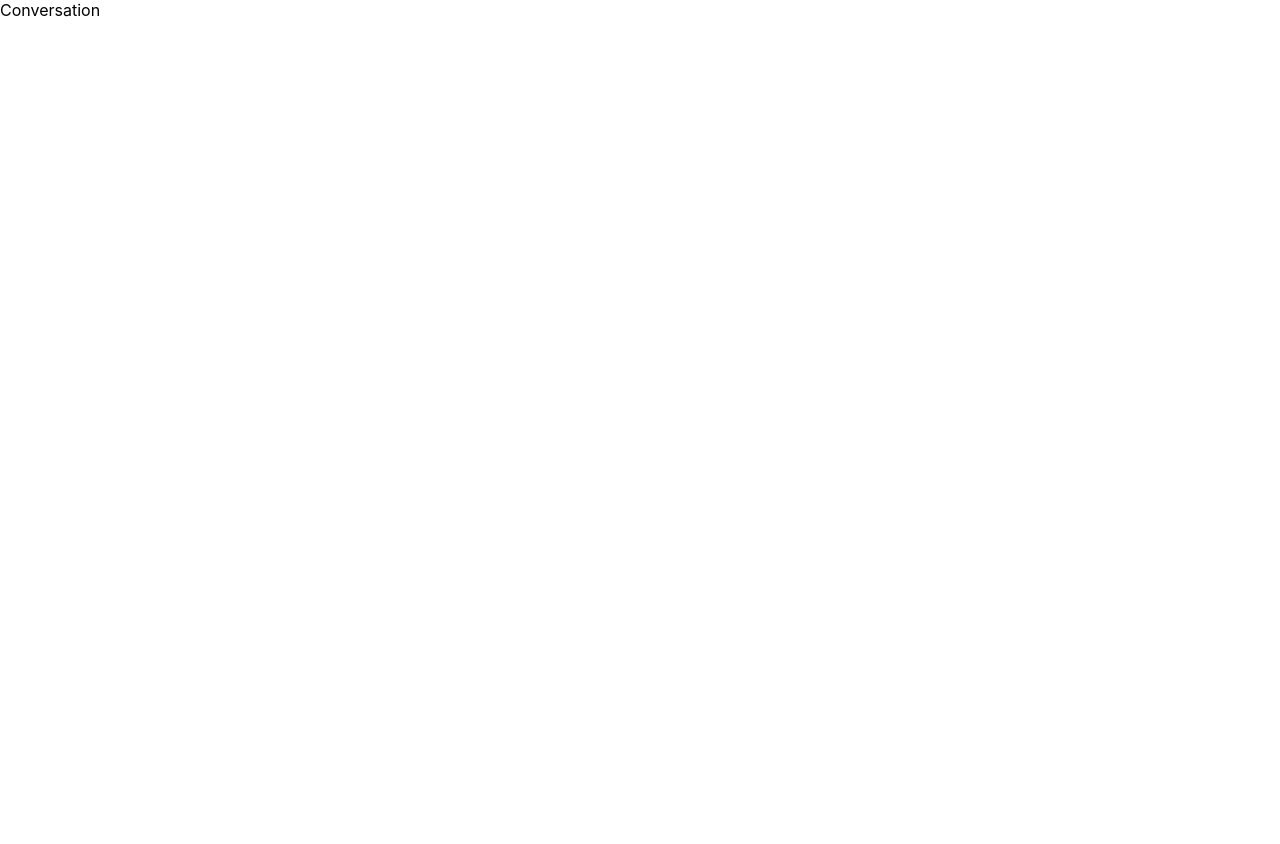
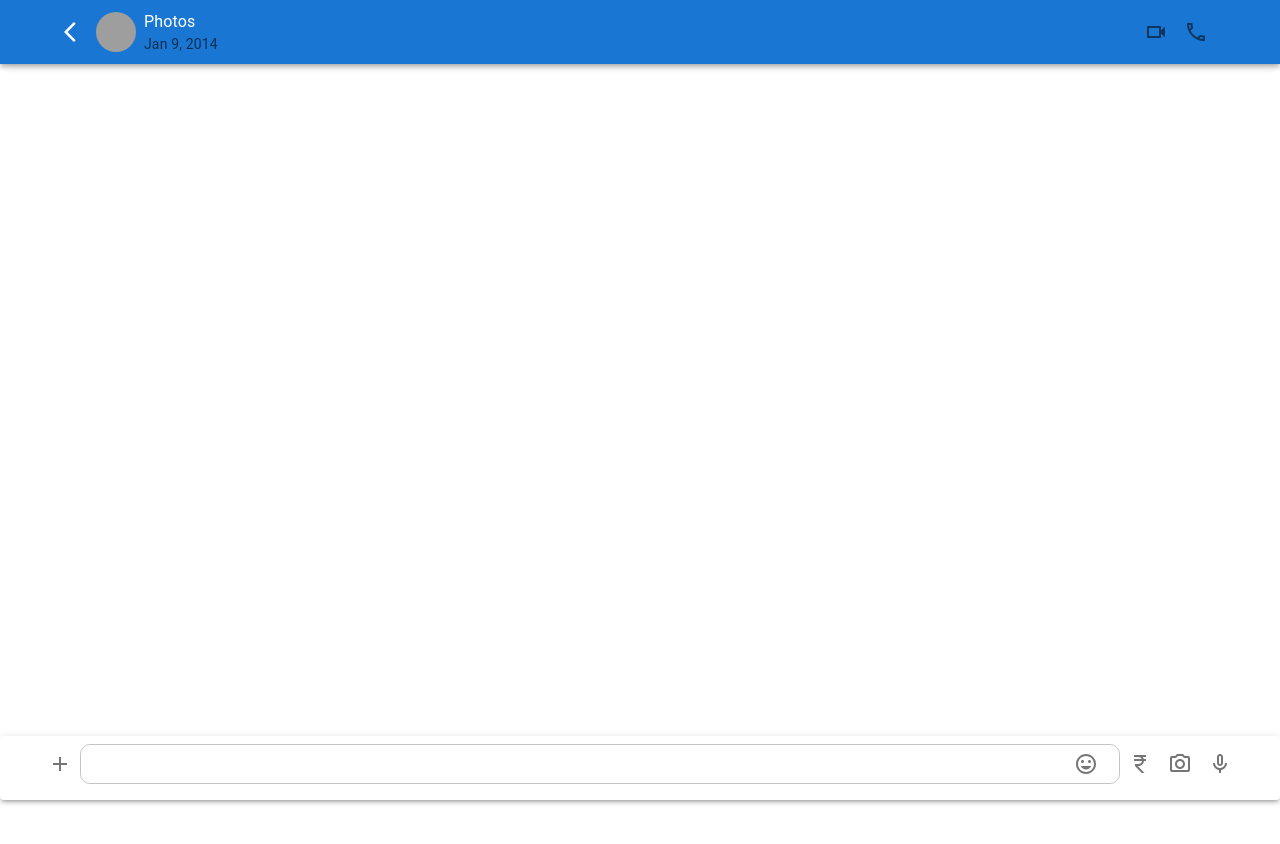
Before and after one commit to jaipatel248/WhatsApp-iOS-clone, a React (Create React App) app: page /chats/1/conversation in a window 1280 px wide. Shown: the top 844 px of the page. After the commit the page ends 800 px from the top, so only its background shows below. Built offline with nearby package versions, Linux system fonts and the light colour scheme; grey boxes are pictures that could not be loaded.

Commit message:
Added top and bottom bar for Conversation

```diff
--- a/src/App.tsx
+++ b/src/App.tsx
@@ -1,5 +1,4 @@
 import React from "react";
-import BottomBar from "./components/bottomBar/BottomBar";
 import { Box, Container } from "@mui/material";
 import { createBrowserRouter, Outlet, RouterProvider } from "react-router-dom";
 
@@ -13,7 +12,6 @@ function MyAPP() {
       <Box
         style={{
           overflow: "auto",
-          height: "100vh",
           paddingBottom: "100px",
         }}
       >
--- /dev/null
+++ b/src/screens/conversation/BottomChatBar.tsx
@@ -0,0 +1,77 @@
+import { Grid, IconButton, Paper, TextField } from "@mui/material";
+import React from "react";
+import InsertEmoticonIcon from "@mui/icons-material/InsertEmoticon";
+import AddIcon from "@mui/icons-material/Add";
+import CameraAltOutlinedIcon from "@mui/icons-material/CameraAltOutlined";
+import MicNoneOutlinedIcon from "@mui/icons-material/MicNoneOutlined";
+import CurrencyRupeeIcon from "@mui/icons-material/CurrencyRupee";
+type Props = {};
+
+const BottomChatBar = (props: Props) => {
+  return (
+    <Paper
+      sx={{
+        position: "fixed",
+        bottom: 0,
+        left: 0,
+        right: 0,
+        paddingX: 2,
+        paddingBottom: 2,
+        paddingTop: 1,
+      }}
+      elevation={3}
+    >
+      <Grid container justifyContent={"center"} alignItems={"center"}>
+        <Grid item>
+          <IconButton>
+            <AddIcon />
+          </IconButton>
+        </Grid>
+        <Grid item xs={6} lg={10}>
+          <TextField
+            sx={{ mr: 3 }} // Add border radius here
+            size="small"
+            InputProps={{
+              fullWidth: true,
+              endAdornment: (
+                <IconButton>
+                  <InsertEmoticonIcon />
+                </IconButton>
+              ),
+              style: {
+                borderRadius: "10px",
+              },
+            }}
+            inputProps={{
+              style: {
+                height: "1em",
+              },
+            }}
+            fullWidth
+          />
+        </Grid>
+        <Grid item>
+          <Grid container>
+            <Grid item>
+              <IconButton>
+                <CurrencyRupeeIcon />
+              </IconButton>
+            </Grid>
+            <Grid item>
+              <IconButton>
+                <CameraAltOutlinedIcon />
+              </IconButton>
+            </Grid>
+            <Grid item>
+              <IconButton>
+                <MicNoneOutlinedIcon />
+              </IconButton>
+            </Grid>
+          </Grid>
+        </Grid>
+      </Grid>
+    </Paper>
+  );
+};
+
+export default BottomChatBar;
--- a/src/screens/conversation/Conversation.tsx
+++ b/src/screens/conversation/Conversation.tsx
@@ -1,9 +1,20 @@
+import { Box } from "@mui/material";
 import React from "react";
 
+import BottomChatBar from "./BottomChatBar";
+import TopChatBar from "./TopChatBar";
 type Props = {};
 
 const Conversation = (props: Props) => {
-  return <div>Conversation</div>;
+  return (
+    <>
+      <TopChatBar />
+      <Box p={2}>
+        <Box>Conversation</Box>
+        <BottomChatBar />
+      </Box>
+    </>
+  );
 };
 
 export default Conversation;
--- /dev/null
+++ b/src/screens/conversation/TopChatBar.tsx
@@ -0,0 +1,42 @@
+import * as React from "react";
+import AppBar from "@mui/material/AppBar";
+import Box from "@mui/material/Box";
+import Toolbar from "@mui/material/Toolbar";
+import IconButton from "@mui/material/IconButton";
+import Container from "@mui/material/Container";
+import Avatar from "@mui/material/Avatar";
+import Tooltip from "@mui/material/Tooltip";
+import ArrowBackIosIcon from "@mui/icons-material/ArrowBackIos";
+import { ListItemText } from "@mui/material";
+import VideocamOutlinedIcon from "@mui/icons-material/VideocamOutlined";
+import CallOutlinedIcon from "@mui/icons-material/CallOutlined";
+function TopChatBar() {
+  return (
+    <AppBar position="fixed" sx={{ top: 0 }}>
+      <Container>
+        <Toolbar disableGutters>
+          <ArrowBackIosIcon sx={{ display: "flex", mr: 1 }} />
+          <Avatar alt="Remy Sharp" src="/static/images/avatar/2.jpg" />
+
+          <Box sx={{ flexGrow: 1, display: "flex", ml: 1 }}>
+            <ListItemText primary="Photos" secondary="Jan 9, 2014" />
+          </Box>
+
+          <Box>
+            <Tooltip title="Open settings">
+              <IconButton>
+                <VideocamOutlinedIcon />
+              </IconButton>
+            </Tooltip>
+            <Tooltip title="Open settings">
+              <IconButton>
+                <CallOutlinedIcon />
+              </IconButton>
+            </Tooltip>
+          </Box>
+        </Toolbar>
+      </Container>
+    </AppBar>
+  );
+}
+export default TopChatBar;
```
